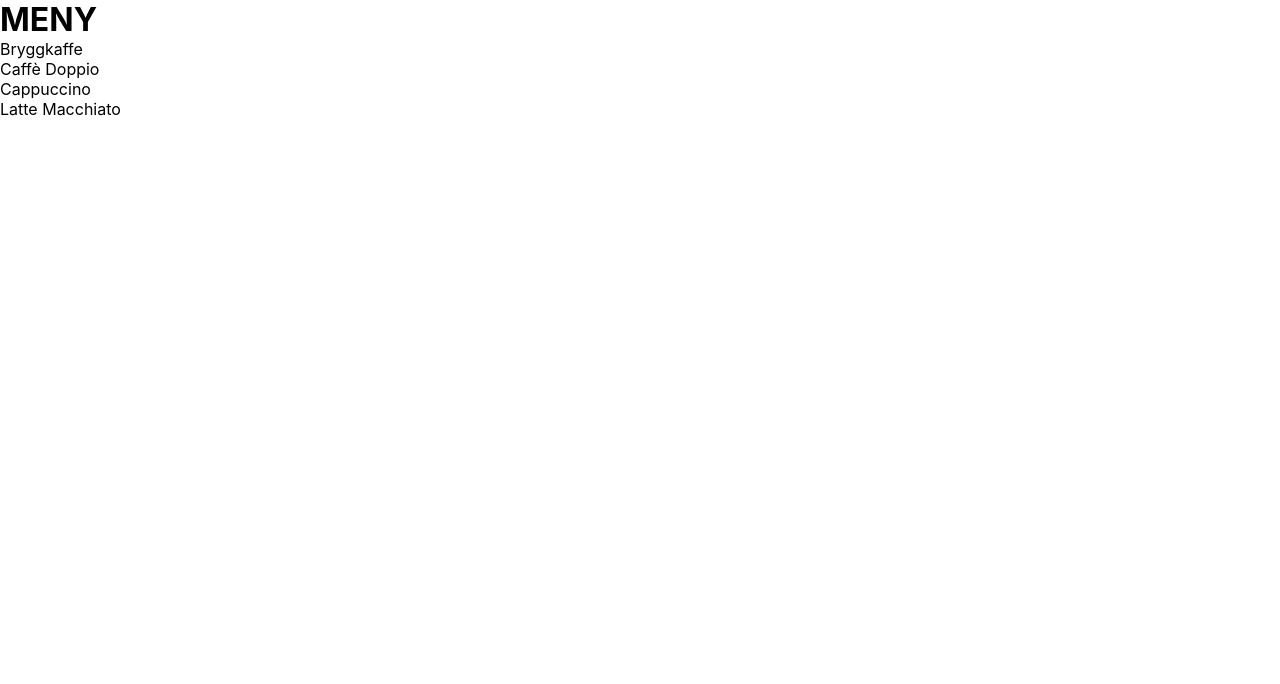
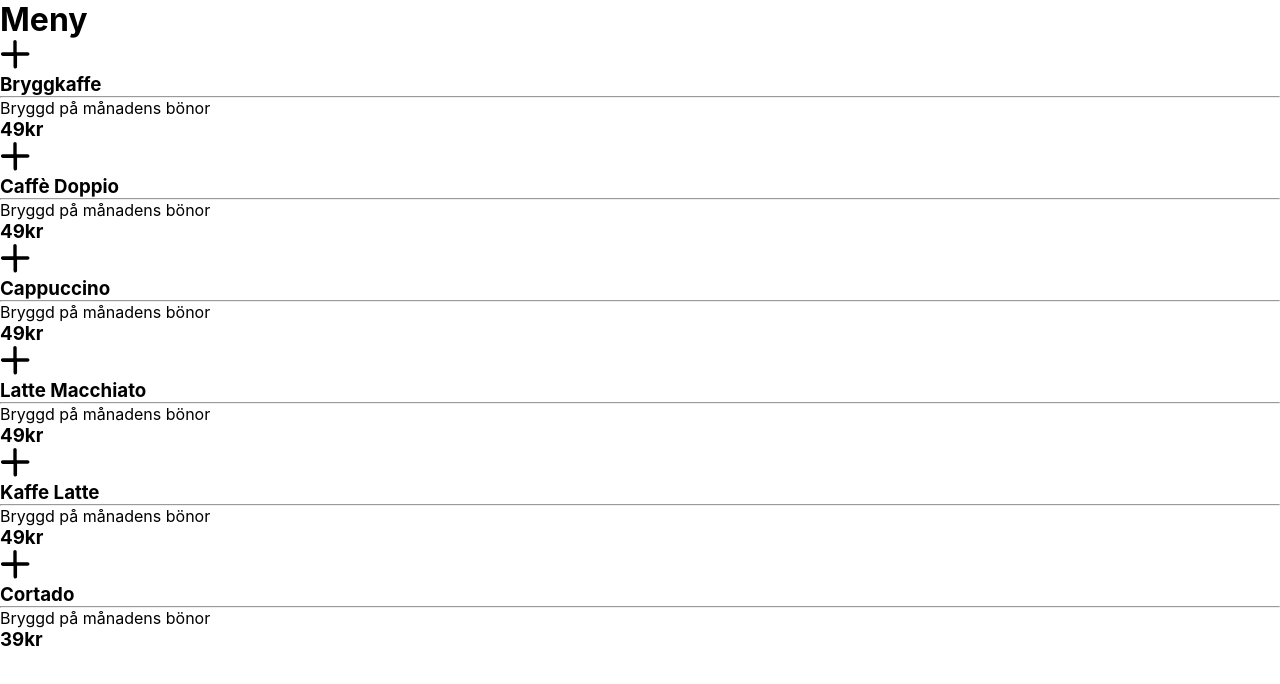
Before and after one commit to sayttplx/beanshop, a React (Create React App) app in the folder airbean-kim/: page /menu in a window 1280 px wide. Shown: the top 684 px of the page. Built offline with nearby package versions, Linux system fonts and the light colour scheme.

Commit message:
static menu

```diff
--- a/airbean-kim/src/App.js
+++ b/airbean-kim/src/App.js
@@ -11,6 +11,7 @@ import "./styles/status.css"
 import './styles/about.css'
 import './styles/navbar.css'
 import './styles/landing.css'
+import './styles/menu.css'
 
 function App() {
   return (
--- a/airbean-kim/src/components/Menu.js
+++ b/airbean-kim/src/components/Menu.js
@@ -1,12 +1,56 @@
 const Menu = () => {
     return (
         <div>
-        <h1>MENY</h1>
-        <p>Bryggkaffe</p>
-        <p>Caffè Doppio</p>
-        <p>Cappuccino</p>
-        <p>Latte Macchiato</p>
-        </div>
+            <h1>Meny</h1>
+  <div>
+      <img width="30px" height="30px" src="../svg/add.svg" alt />
+
+    <h3>Bryggkaffe</h3>
+    <hr/>
+    <p>Bryggd på månadens bönor</p>
+    <h3>49kr</h3>
+  </div>
+  <div>
+      <img width="30px" height="30px" src="../svg/add.svg" alt />
+
+    <h3>Caffè Doppio</h3>
+    <hr/>
+    <p>Bryggd på månadens bönor</p>
+    <h3>49kr</h3>
+  </div>
+  <div>
+      <img width="30px" height="30px" src="../svg/add.svg" alt />
+
+    <h3>Cappuccino</h3>
+    <hr/>
+    <p>Bryggd på månadens bönor</p>
+    <h3>49kr</h3>
+  </div>
+  <div>
+      <img width="30px" height="30px" src="../svg/add.svg" alt />
+
+    <h3>Latte Macchiato</h3>
+    <hr/>
+    <p>Bryggd på månadens bönor</p>
+    <h3>49kr</h3>
+  </div>
+  <div>
+      <img width="30px" height="30px" src="../svg/add.svg" alt />
+
+    <h3>Kaffe Latte</h3>
+    <hr/>
+    <p>Bryggd på månadens bönor</p>
+    <h3>49kr</h3>
+  </div>
+  <div>
+      <img width="30px" height="30px" src="../svg/add.svg" alt />
+
+    <h3>Cortado</h3>
+    <hr/>
+    <p>Bryggd på månadens bönor</p>
+    <h3>39kr</h3>
+  </div>
+            </div>
      );
 }
 
--- a/airbean-kim/src/components/Status.js
+++ b/airbean-kim/src/components/Status.js
@@ -1,3 +1,4 @@
+import { Link } from "react-router-dom";
 
 const Status = () => {
   return (
@@ -5,11 +6,13 @@ const Status = () => {
       <p>Ordernummer #12DV23F</p>
       <div className="status-wrap-img">
         <img src="../svg/drone.png" alt="drone"></img>
-        <img src="../svg/coffe.png" alt="coffe"></img>
+        <img src="../svg/cup.png" alt="cup"></img>
       </div>
       <h1>Din beställning är påväg!</h1>
       <h2>13 minuter</h2>
+      <Link to="/menu">
       <button>Ok, cool!</button>
+      </Link>
     </div>
   );
 }
--- a/airbean-kim/src/styles/about.css
+++ b/airbean-kim/src/styles/about.css
@@ -12,7 +12,6 @@
     background-position: top center;
     background-repeat: no-repeat;
     background-size: 100%;
-    margin-top: 113px;
   }
 .about {
   background-color: #f3e4e1;
@@ -56,7 +55,7 @@
   margin-top: 2rem;
 }
 .about-girl {
-  height: 50vh;
+  height: 36vh;
   display: flex;
   align-items: center;
   justify-content: center;
```
Also changed, not shown: airbean-kim/public/svg/add.svg, airbean-kim/src/styles/menu.css (added).
